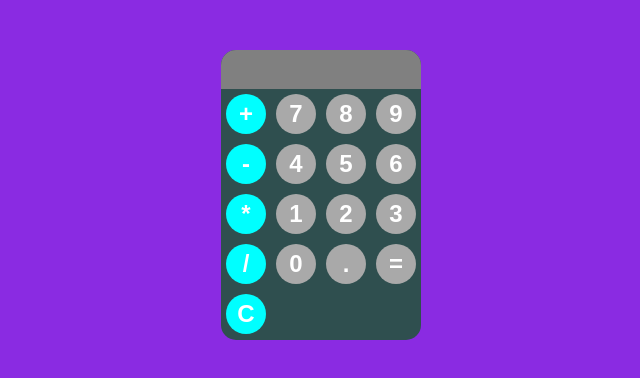
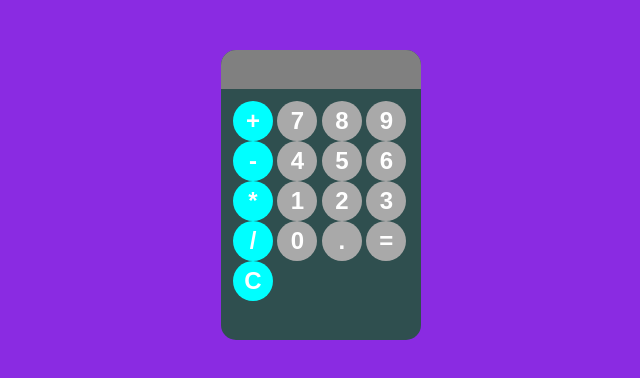
Before and after one commit to TANINSAMXI/js_calc, a plain HTML site: page index.html in a window 1280 px wide. Shown: the whole page, without its empty margins (319-959 px from the left). Drawn offline with Linux system fonts and the light colour scheme.

Commit message:
first commit

```diff
--- a/styles/styles.scss
+++ b/styles/styles.scss
@@ -28,10 +28,11 @@ body{
   color: white;
 }
 #keys{
-  display: grid;
-  grid-template-columns: repeat(4,1fr);
-  gap: 10px;
-  padding:5px;
+  //display: grid;
+  //grid-template-columns: repeat(4,1fr);
+  //gap: 10px;
+  //padding:5px;
+  margin: 12px;
 
 
 
```
Also changed, not shown: styles/styles.css, 1 other file.
